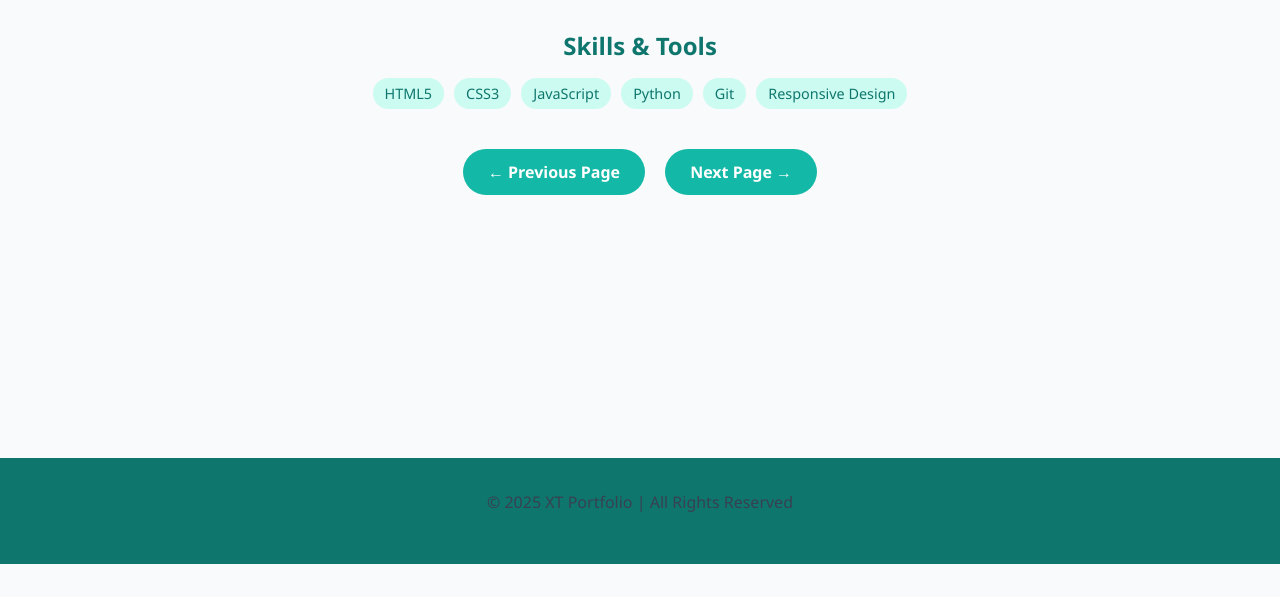
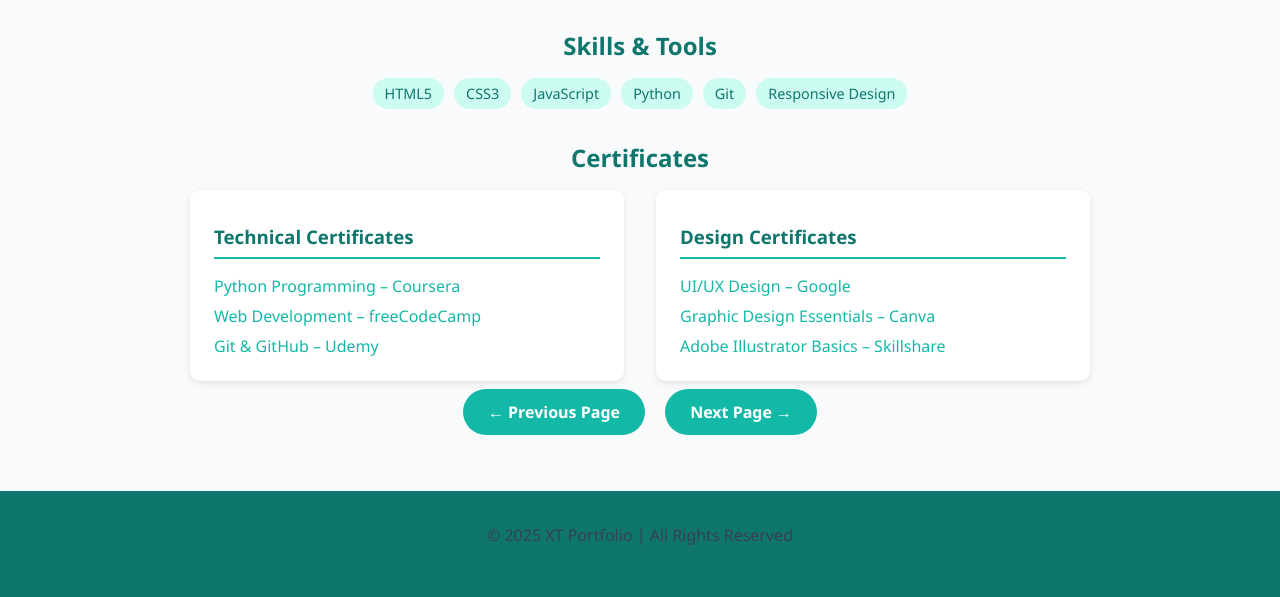
Before and after one commit to Jennie383838/PD-Websites, a plain HTML site: page about.html in a window 1280 px wide. Shown: the part 236-833 px from the top of the page. Before the commit the page ends 800 px from the top, so only its background shows below. Drawn offline with Linux system fonts and the light colour scheme.

Commit message:
Whatever message goes here

```diff
--- a/about.html
+++ b/about.html
@@ -88,6 +88,52 @@
       font-weight: 500;
     }
 
+    /* Certificates Section */
+    .certificates {
+      display: flex;
+      flex-wrap: wrap;
+      justify-content: center;
+      gap: 2rem;
+      text-align: left;
+    }
+
+    .certificate-category {
+      background-color: white;
+      border-radius: 10px;
+      box-shadow: 0 2px 6px rgba(0,0,0,0.1);
+      padding: 1rem 1.5rem;
+      max-width: 400px;
+      flex: 1;
+    }
+
+    .certificate-category h3 {
+      color: #0f766e;
+      border-bottom: 2px solid #14b8a6;
+      padding-bottom: 0.5rem;
+      margin-bottom: 1rem;
+    }
+
+    .certificate-category ul {
+      list-style: none;
+      padding: 0;
+      margin: 0;
+    }
+
+    .certificate-category li {
+      margin: 0.5rem 0;
+      color: #374151;
+    }
+
+    .certificate-category a {
+      color: #14b8a6;
+      text-decoration: none;
+      font-weight: 500;
+    }
+
+    .certificate-category a:hover {
+      text-decoration: underline;
+    }
+
     /* Buttons */
     .btn {
       display: inline-block;
@@ -142,6 +188,27 @@
       <span class="skill">Responsive Design</span>
     </div>
 
+    <h2>Certificates</h2>
+    <div class="certificates">
+      <div class="certificate-category">
+        <h3>Technical Certificates</h3>
+        <ul>
+          <li><a href="#">Python Programming – Coursera</a></li>
+          <li><a href="#">Web Development – freeCodeCamp</a></li>
+          <li><a href="#">Git & GitHub – Udemy</a></li>
+        </ul>
+      </div>
+
+      <div class="certificate-category">
+        <h3>Design Certificates</h3>
+        <ul>
+          <li><a href="#">UI/UX Design – Google</a></li>
+          <li><a href="#">Graphic Design Essentials – Canva</a></li>
+          <li><a href="#">Adobe Illustrator Basics – Skillshare</a></li>
+        </ul>
+      </div>
+    </div>
+
     <div>
       <a class="btn" href="index.html"> ← Previous Page </a>
       <a class="btn" href="resume.html">Next Page →</a>
```
